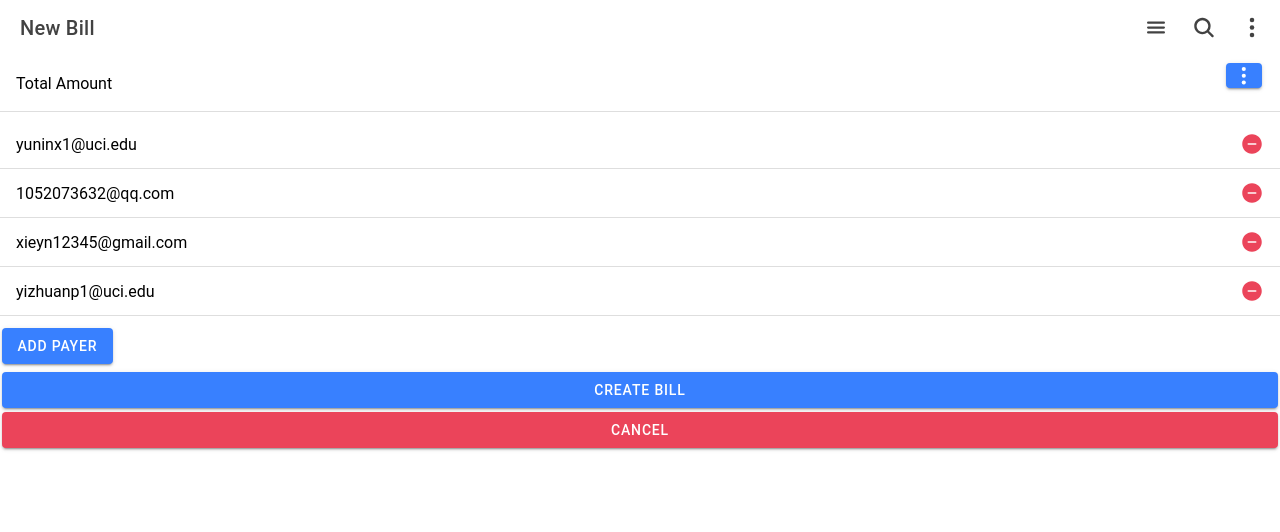
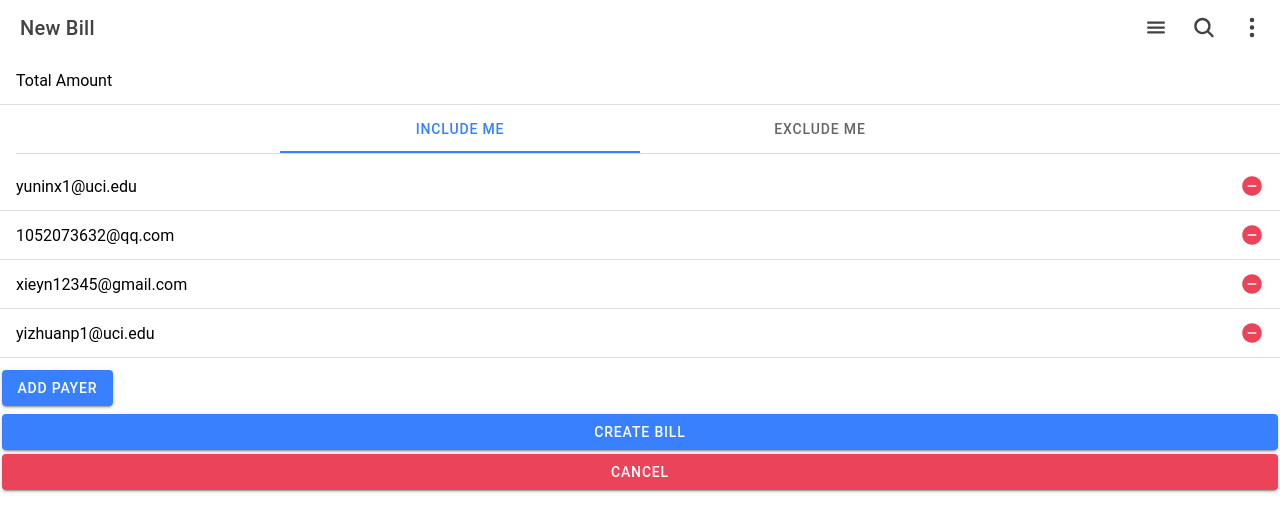
Before and after one commit to darlingof02/billshare_frontend, a React (Create React App) app: page /create_bill in a window 1280 px wide. Shown: the top 532 px of the page. Built offline with nearby package versions, Linux system fonts and the light colour scheme.

Commit message:
fix some bugs

```diff
--- a/src/pages/AddBillPage.tsx
+++ b/src/pages/AddBillPage.tsx
@@ -22,23 +22,29 @@ const AddBillPage: React.FC = () => {
     ]
 
     const [total, setTotal] = useState(0)
+    const [mode, setMode] = useState("include")
     const [payerList, setPayerList] = useState<Payer[]>(simulate)
 
     const calcAmount = (deduction:Number) => {
+
 
     }
 
     const del = (e:any) => {
         const index = e.target.getAttribute("data-index");
+        console.log(index)
         const element = document.getElementById(index)
-        element?.remove()
-        for(let i =0;i<payerList.length;i++ ) {
-            if(payerList[i].email==index){
-                payerList.splice(i,1);
+        console.log(element)
+        // element?.parentNode?.removeChild(element);
+        const payerList_: any[] | ((prevState: Payer[]) => Payer[]) = []
+        Object.assign(payerList_,payerList)
+        for(let i =0;i<payerList_.length;i++ ) {
+            if(payerList_[i].email==index){
+                payerList_.splice(i,1);
                 break;
             }
         }
-
+        setPayerList(payerList_)
     }
 
 
@@ -63,12 +69,21 @@ const AddBillPage: React.FC = () => {
             </IonToolbar>
             <IonContent>
             <IonItem>
-                <IonLabel position='floating'>Total Amount</IonLabel>
-                <IonInput  type='tel' onIonChange={(event) => {setTotal(Number(event.detail.value));}}></IonInput>
-                <IonButton slot="end">
-                        <IonIcon  slot="icon-only" ios={ellipsisHorizontal} md={ellipsisVertical} />
-                </IonButton>
+                <IonLabel>Total Amount</IonLabel>
+                <IonInput type='tel' onIonChange={(event) => {console.log(payerList);setTotal(Number(event.detail.value))}}></IonInput>
             </IonItem>
+
+            <IonItem>
+                <IonSegment value={mode} onIonChange={e => setMode(String(e.detail.value))}>
+                    <IonSegmentButton value="include">
+                        <IonLabel>include me</IonLabel>
+                    </IonSegmentButton>
+                    <IonSegmentButton value="exclude">
+                        <IonLabel>exclude me</IonLabel>
+                    </IonSegmentButton>
+                </IonSegment>
+            </IonItem>
+
 
             <IonList >
             {payerList.map((payer) =>
```
